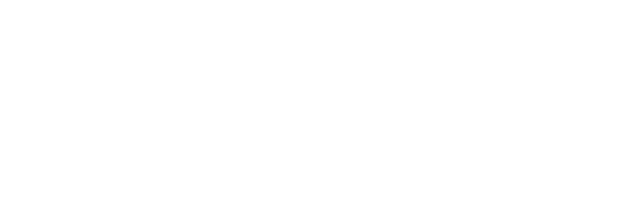
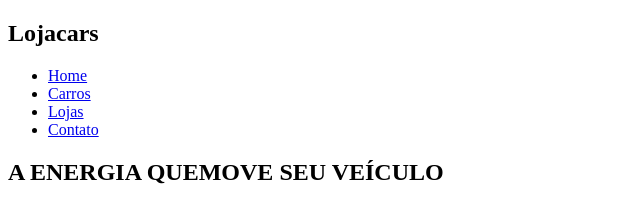
Before and after one commit to ksoaresmadarazzo/aula-projeto-5, a plain HTML site: page index.html in a window 1280 px wide. Shown: the whole page, without its empty margins (0-640 px from the left). Drawn offline with Linux system fonts and the light colour scheme.

Commit message:
criando a estrutura do header

```diff
--- a/index.html
+++ b/index.html
@@ -9,6 +9,21 @@
 </head>
 <body>
 
+    <section class="hero">
+        <header>
+            <h1><span>Loja</span>cars</h1>
+            <nav>
+                <ul class="header-menu">
+                    <li><a href="#">Home</a></li>
+                    <li><a href="#">Carros</a></li>
+                    <li><a href="#">Lojas</a></li>
+                    <li><a href="#">Contato</a></li>
+
+                </ul>
+            </nav>
+        </header>
+        <h2 id="titulo">A ENERGIA QUE<span>MOVE SEU VEÍCULO</span></h2>
+    </section>
 
 
 
```
